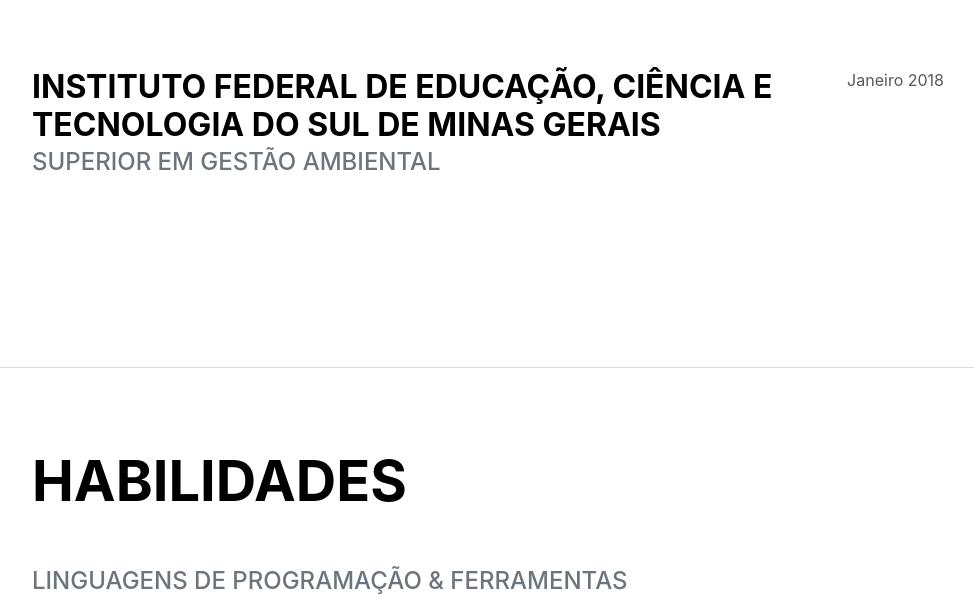
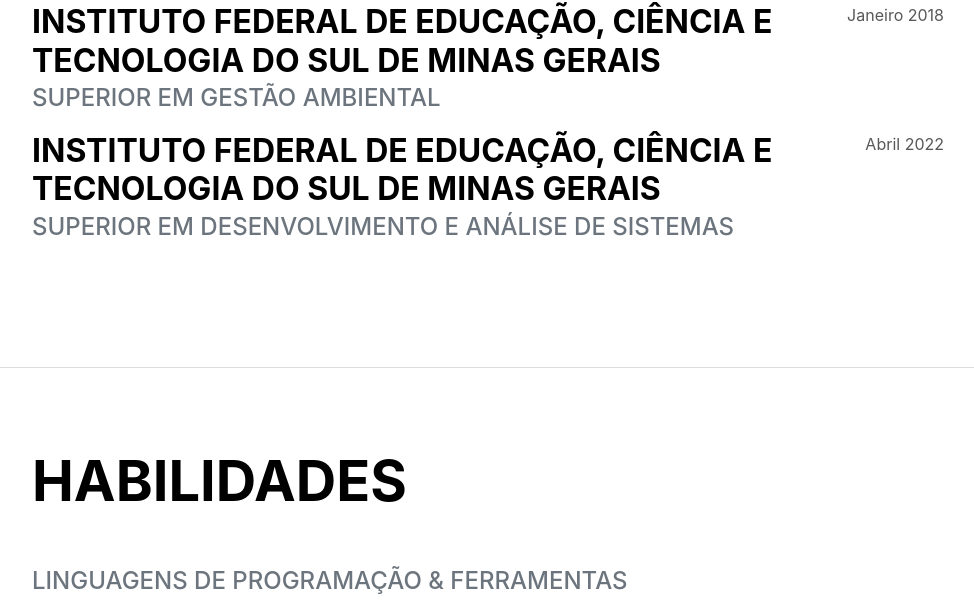
Before and after one commit to gabrielkleinif/gabrielkleinif.github.io, a plain HTML site: page index.html in a window 1280 px wide. Shown: the part 2248-2852 px from the top of the page, without its empty margins (288-1262 px from the left). Drawn offline with nearby package versions, Linux system fonts and the light colour scheme; a web font is replaced by a local one.

Commit message:
Update index.html

```diff
--- a/index.html
+++ b/index.html
@@ -116,6 +116,14 @@
                         </div>
                         <div class="flex-shrink-0"><span class="text-primary">Janeiro 2018</span></div>
                     </div>
+                       <div class="d-flex flex-column flex-md-row justify-content-between">
+                        <div class="flex-grow-1">
+                            <h3 class="mb-0">Instituto Federal de Educação, Ciência e Tecnologia do Sul de Minas Gerais</h3>
+                            <div class="subheading mb-3">Superior em Desenvolvimento e Análise de Sistemas</div>
+                            <p></p>
+                        </div>
+                        <div class="flex-shrink-0"><span class="text-primary">Abril 2022</span></div>
+                    </div>
                 </div>
             </section>
             <hr class="m-0" />
```
